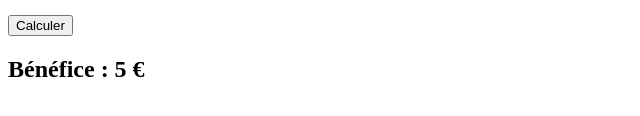
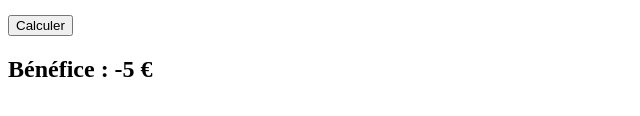
Before and after one commit to nadimbendjebbour-lab/premier-projet, a plain HTML site: page calculateur.html in a window 1280 px wide. Both pictures are taken after typing "5", "5", "5" into the empty fields and a click on the button "Calculer". Shown: the part 182-298 px from the top of the page, 0-640 px from the left. Drawn offline with Linux system fonts and the light colour scheme.

Commit message:
Revert "Erreur dans la formule"
This reverts commit d84e216fe04fcf926a46ce2ee431649b590e71ab.

```diff
--- a/calculateur.html
+++ b/calculateur.html
@@ -31,7 +31,7 @@
             let frais = Number(document.getElementById("frais").value);
             let revente = Number(document.getElementById("revente").value);
 
-            let benefice = revente - achat + frais;
+            let benefice = revente - achat - frais;
 
             document.getElementById("resultat").textContent = "Bénéfice : " + benefice + " €";
         }
```
